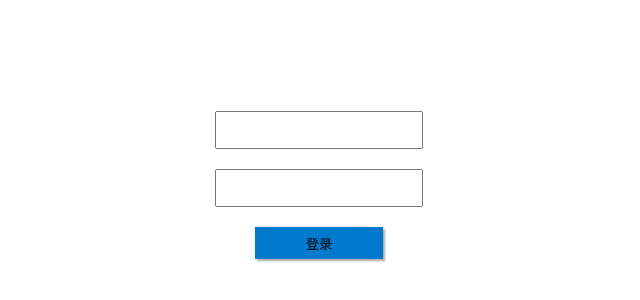
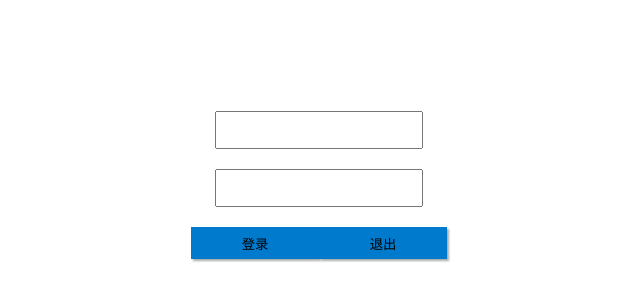
Before and after one commit to 2791778524/react_test, a React (Create React App) app: page / in a window 1280 px wide. Shown: the part 200-500 px from the top of the page, without its empty margins (321-961 px from the left). Built offline with nearby package versions, Linux system fonts and the light colour scheme.

Commit message:
添加退出登录按钮

```diff
--- a/src/page/HelloWord/Helloworld.js
+++ b/src/page/HelloWord/Helloworld.js
@@ -9,6 +9,7 @@ class HelloWord extends React.Component{
                     <input type="password"></input>
                     <div>
                         <button onClick={goLogin}>登录</button>
+                        <button onClick={outLogin}>退出</button>
                     </div>
                 </div>
             </div>
@@ -20,7 +21,11 @@ function goLogin() {
     setTimeout(()=>{
         window.localStorage.setItem('token','fkjfajowjdovnbhjbvgawfdwdcjfnja')
         console.log('登陆成功,token为',window.localStorage.getItem('token'));
-        window.location.href='http://baidu.com'
+        // window.location.href='http://baidu.com'
     },1000)
 }
+function outLogin() {
+    console.log('退出成功');
+    window.localStorage.removeItem('token')
+}
 export default HelloWord
--- a/src/page/HelloWord/helloworld.less
+++ b/src/page/HelloWord/helloworld.less
@@ -24,11 +24,13 @@
         }
 
         button {
+            display: block;
             border: none;
             width: 10vw;
             height: 4vh;
             background: rgb(0, 122, 204);
             box-shadow: 2px 2px 2px #aaa;
+            cursor: pointer;
         }
     }
 }
--- a/src/page/HelloWord/index.css
+++ b/src/page/HelloWord/index.css
@@ -31,4 +31,5 @@
     height: 4vh;
     background: rgb(0, 122, 204);
     box-shadow: 2px 2px 2px #aaa;
+    cursor: pointer;
 }
```
